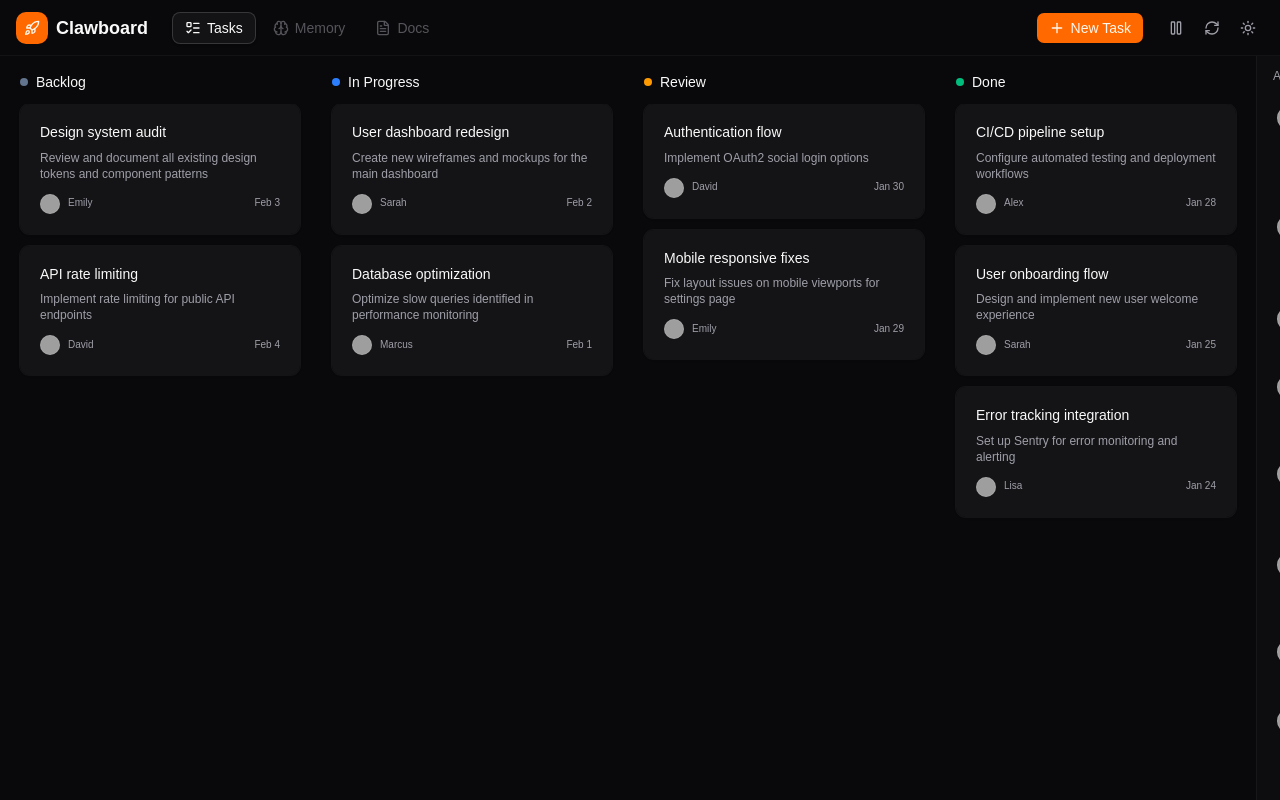
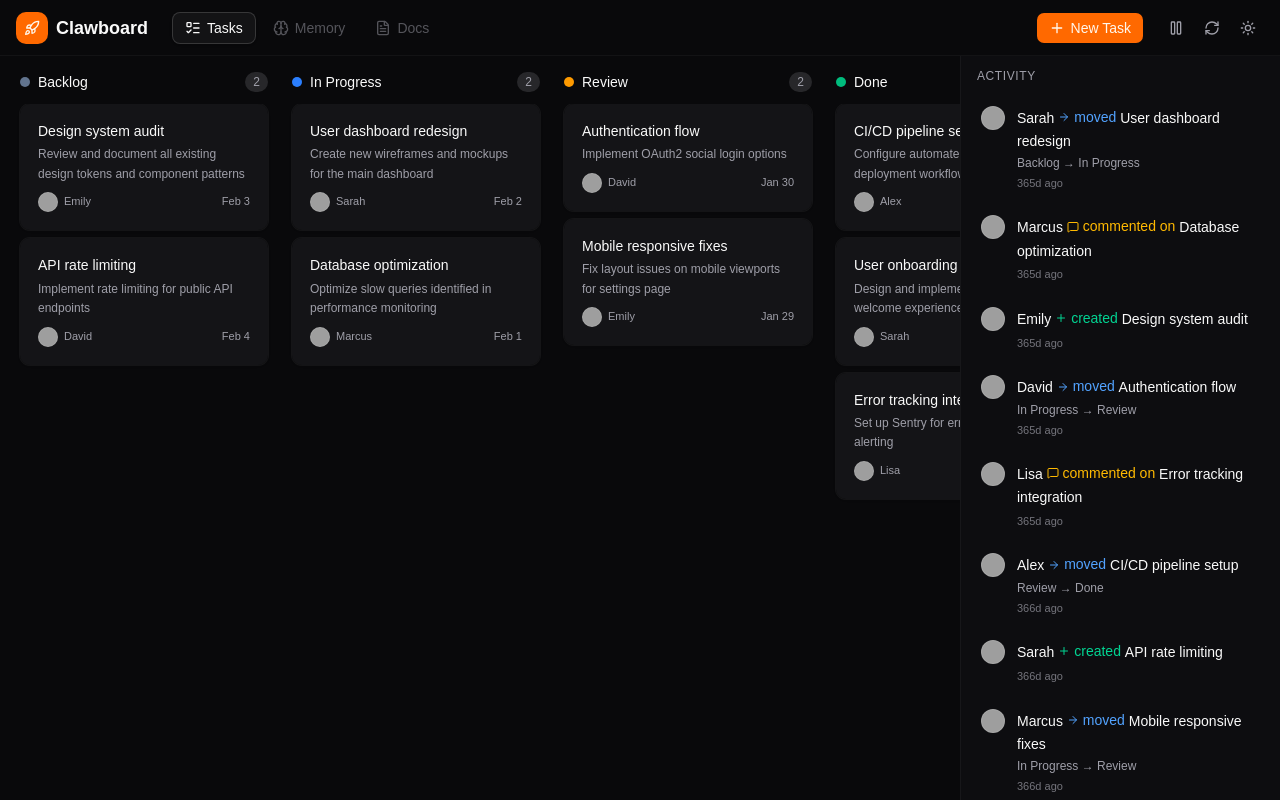
Before and after one commit to zielus/clawboard, a React (Vite) app: page / in a window 1280 px wide. Built offline with nearby package versions, Linux system fonts and the light colour scheme; grey boxes are pictures that could not be loaded.

Commit message:
feat: improve kanban board with column counts and flexible layout
Add task count badges to column headers. Switch from fixed 72-width
columns to flexible min-64 layout. Reduce spacing and padding for
denser view. Add empty state placeholder with dashed border.

```diff
--- a/src/components/tasks/kanban-board.tsx
+++ b/src/components/tasks/kanban-board.tsx
@@ -36,16 +36,16 @@
       className="group cursor-grab rounded-lg border-0 bg-card/80 shadow-sm ring-1 ring-border/50 backdrop-blur-sm transition-all hover:bg-card hover:shadow-md hover:ring-border active:cursor-grabbing"
       onClick={onClick}
     >
-      <CardContent className="p-3">
-        <div className="mb-2 flex items-start justify-between gap-2">
-          <h4 className="text-sm font-medium leading-tight text-foreground">{task.title}</h4>
+      <CardContent className="p-2.5">
+        <div className="flex items-start justify-between gap-2">
+          <h4 className="text-sm font-medium leading-snug text-foreground">{task.title}</h4>
           <GripVertical className="h-4 w-4 shrink-0 text-muted-foreground/50 opacity-0 transition-opacity group-hover:opacity-100" />
         </div>
         {task.description && (
-          <p className="mb-3 line-clamp-2 text-xs text-muted-foreground">{task.description}</p>
+          <p className="mt-1 line-clamp-2 text-xs leading-relaxed text-muted-foreground">{task.description}</p>
         )}
-        <div className="flex items-center justify-between">
-          <div className="flex items-center gap-2">
+        <div className="mt-2 flex items-center justify-between">
+          <div className="flex items-center gap-1.5">
             {firstAssignee ? (
               <>
                 <Avatar className="h-5 w-5">
@@ -54,20 +54,20 @@
                     {getInitials(firstAssignee.name)}
                   </AvatarFallback>
                 </Avatar>
-                <span className="text-[10px] text-muted-foreground">
+                <span className="text-[11px] text-muted-foreground">
                   {firstAssignee.name.split(" ")[0]}
                 </span>
                 {task.assignees && task.assignees.length > 1 && (
-                  <span className="text-[10px] text-muted-foreground">
+                  <span className="text-[11px] text-muted-foreground">
                     +{task.assignees.length - 1}
                   </span>
                 )}
               </>
             ) : (
-              <span className="text-[10px] text-muted-foreground">Unassigned</span>
+              <span className="text-[11px] text-muted-foreground">Unassigned</span>
             )}
           </div>
-          <span className="text-[10px] text-muted-foreground">{formatDate(task.createdAt)}</span>
+          <span className="text-[11px] text-muted-foreground">{formatDate(task.createdAt)}</span>
         </div>
       </CardContent>
     </Card>
@@ -78,27 +78,32 @@
   const getTasksByStatus = (status: TaskStatus) => tasks.filter((t) => t.status === status);
 
   return (
-    <div className="flex flex-1 flex-col">
-      <div className="flex flex-1 gap-6 overflow-x-auto p-4">
+    <div className="flex flex-1 flex-col overflow-hidden">
+      <div className="flex flex-1 gap-4 overflow-x-auto p-4">
         {columns.map((column) => {
           const columnTasks = getTasksByStatus(column.id);
           return (
             <div
               key={column.id}
-              className="flex h-full w-72 shrink-0 flex-col"
+              className="flex h-full min-w-64 flex-1 flex-col"
             >
               <div className="flex items-center gap-2 px-1 pb-3">
-                <span className={`h-2 w-2 rounded-full ${column.color}`} />
+                <span className={`h-2.5 w-2.5 rounded-full ${column.color}`} />
                 <h3 className="text-sm font-medium text-foreground">{column.title}</h3>
+                <span className="ml-auto rounded-full bg-muted px-2 py-0.5 text-xs font-medium text-muted-foreground">
+                  {columnTasks.length}
+                </span>
               </div>
               <ScrollArea className="flex-1">
-                <div className="space-y-3 px-1">
+                <div className="space-y-2 px-1 pb-4">
                   {columnTasks.length > 0 ? (
                     columnTasks.map((task) => (
                       <TaskCard key={task.id} task={task} onClick={() => onTaskClick(task)} />
                     ))
                   ) : (
-                    <p className="py-8 text-center text-xs text-muted-foreground/60">No tasks</p>
+                    <div className="flex h-20 items-center justify-center rounded-lg border border-dashed border-border/50">
+                      <p className="text-xs text-muted-foreground/60">No tasks</p>
+                    </div>
                   )}
                 </div>
               </ScrollArea>
```
